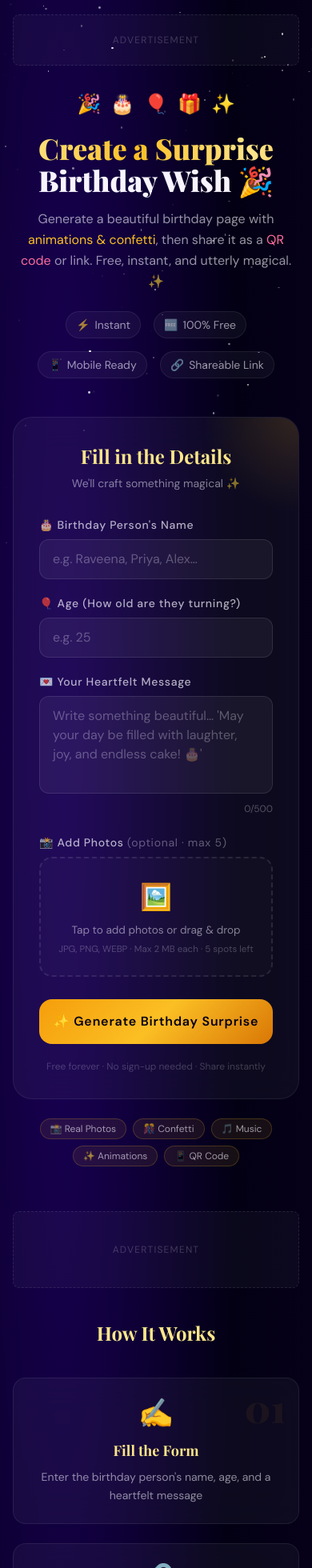
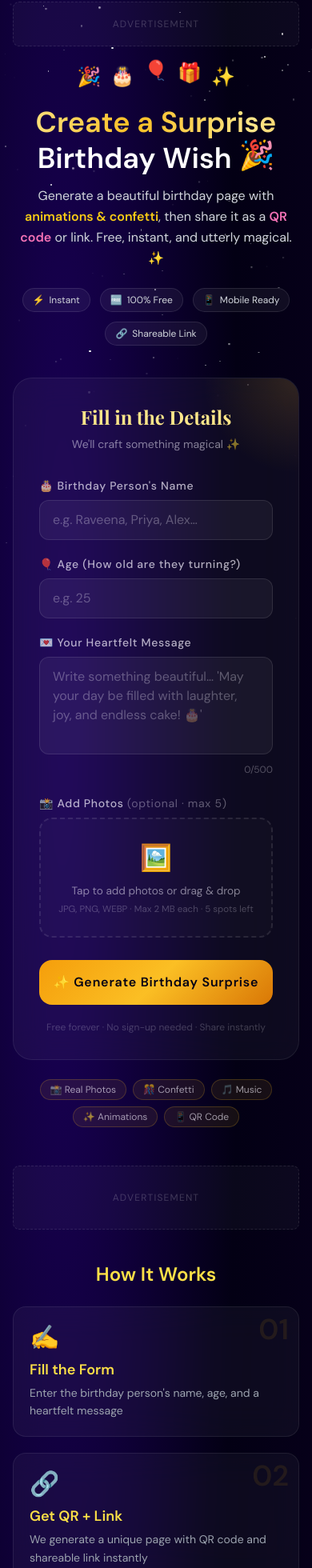
Before and after one commit to codewith-swapnil/birthday-qr-surprise, a Next.js app: page / in a window 390 px wide. Shown: the part 30-1990 px from the top of the page at 80% size. Built offline with nearby package versions, Linux system fonts and the light colour scheme; a web font is replaced by a local one.

Commit message:
resposnive

```diff
--- a/app/globals.css
+++ b/app/globals.css
@@ -215,3 +215,11 @@ body {
   from { opacity: 0; transform: translateY(30px); }
   to { opacity: 1; transform: translateY(0); }
 }
+
+@keyframes float {
+  0%, 100% { transform: translateY(0px); }
+  50% { transform: translateY(-10px); }
+}
+.animate-float {
+  animation: float 2s ease-in-out infinite;
+}
--- a/app/page.tsx
+++ b/app/page.tsx
@@ -7,30 +7,72 @@ import { FEATURED_SLUGS, generateBlogContent } from '@/lib/blogData';
 const StarField = dynamic(() => import('@/components/StarField'), { ssr: false });
 
 export const metadata: Metadata = {
-  title: 'Birthday QR Surprise 🎉 - Free Birthday Wish Generator',
+  title: 'Birthday QR Surprise 🎉 – Free Birthday Wish Generator & QR Code Creator',
   description:
-    'Create a personalized birthday surprise with QR code! Enter name, age & message to generate a magical birthday wish page with confetti and balloons. Share via WhatsApp instantly.',
+    'Create a personalized birthday surprise with QR code. Enter name, age & message to generate a magical animated wish page with confetti and balloons. Share instantly via WhatsApp. 100% free.',
+  keywords: [
+    'birthday wish generator',
+    'free birthday QR code',
+    'personalized birthday message',
+    'magical birthday surprise',
+    'birthday page with confetti',
+    'shareable birthday link',
+  ],
+  alternates: {
+    canonical: 'https://birthday-qr.vercel.app',
+  },
+  openGraph: {
+    title: 'Birthday QR Surprise – Free Magical Birthday Wish Generator',
+    description: 'Generate a stunning birthday page with confetti, balloons, and a QR code. Share the love in seconds!',
+    url: 'https://birthday-qr.vercel.app',
+    siteName: 'Birthday QR Surprise',
+    images: [
+      {
+        url: '/og-image.png',
+        width: 1200,
+        height: 630,
+        alt: 'Birthday QR Surprise – Create magical birthday wishes',
+      },
+    ],
+    type: 'website',
+  },
+  twitter: {
+    card: 'summary_large_image',
+    title: 'Birthday QR Surprise – Free Birthday Wish Generator',
+    description: 'Create a personalized animated birthday page with QR code – share via WhatsApp.',
+    images: ['/og-image.png'],
+  },
 };
 
 export default function HomePage() {
-  // Get featured posts data
   const featuredPosts = FEATURED_SLUGS.slice(0, 6).map((slug) => ({
     slug,
     ...generateBlogContent(slug),
   }));
 
   return (
+    <>
+      {/* Skip to content link for accessibility */}
+      <a
+        href="#main-content"
+        className="sr-only focus:not-sr-only focus:absolute focus:top-4 focus:left-4 focus:z-50 focus:px-4 focus:py-2 focus:bg-yellow-500 focus:text-black focus:rounded-md"
+      >
+        Skip to main content
+      </a>
+
       <main
+        id="main-content"
         style={{
           minHeight: '100vh',
-        background: 'radial-gradient(ellipse at 20% 20%, #1a0058 0%, #030014 50%, #0a001f 100%)',
+          background:
+            'radial-gradient(ellipse at 20% 20%, #1a0058 0%, #030014 50%, #0a001f 100%)',
           position: 'relative',
           overflow: 'hidden',
         }}
       >
         <StarField />
 
-      {/* Ambient glows */}
+        {/* Ambient glows - purely decorative */}
         <div
           aria-hidden="true"
           style={{
@@ -56,22 +98,25 @@ export default function HomePage() {
           }}
         />
 
-      <div className="relative z-10 px-4 py-12 md:py-16">
-        {/* Top Ad Banner */}
-        <div className="max-w-3xl mx-auto mb-8">
-          <div className="ad-slot h-16 rounded-xl" aria-label="Advertisement">
+        <div className="relative z-10 px-4 sm:px-6 py-8 md:py-12 lg:py-16">
+          {/* Top Ad Banner - responsive height */}
+          <div className="max-w-3xl mx-auto mb-6 md:mb-8">
+            <div
+              className="ad-slot h-14 sm:h-16 rounded-xl"
+              aria-label="Advertisement space"
+            >
               <span>Advertisement</span>
             </div>
           </div>
 
           {/* Header Section */}
-        <div className="text-center mb-12 md:mb-14">
+          <header className="text-center mb-10 md:mb-14">
             {/* Floating emoji row */}
-          <div className="flex justify-center gap-3 mb-5">
+            <div className="flex justify-center gap-3 mb-4 md:mb-5" aria-hidden="true">
               {['🎉', '🎂', '🎈', '🎁', '✨'].map((emoji, i) => (
                 <span
                   key={emoji}
-                className="text-2xl md:text-3xl"
+                  className="text-2xl md:text-3xl lg:text-4xl"
                   style={{
                     display: 'inline-block',
                     animation: `float ${3 + i * 0.4}s ease-in-out ${i * 0.3}s infinite`,
@@ -82,37 +127,29 @@ export default function HomePage() {
               ))}
             </div>
 
-          {/* Main Heading */}
-          <h1
-            className="text-4xl md:text-6xl lg:text-7xl font-black mb-4 leading-tight"
-            style={{ fontFamily: 'var(--font-display)', lineHeight: 1.1 }}
-          >
+            <h1 className="text-4xl sm:text-5xl md:text-6xl lg:text-7xl font-black mb-3 md:mb-4 leading-tight">
               <span className="gold-text">Create a Surprise</span>
               <br />
-            <span style={{ color: '#f8f4ff' }}>Birthday Wish</span>{' '}
+              <span className="text-white">Birthday Wish</span>{' '}
               <span
-              style={{
-                display: 'inline-block',
-                animation: 'float 2s ease-in-out infinite',
-              }}
+                aria-hidden="true"
+                className="inline-block animate-float"
+                style={{ animation: 'float 2s ease-in-out infinite' }}
               >
                 🎉
               </span>
             </h1>
 
-          <p
-            className="text-base md:text-xl max-w-2xl mx-auto leading-relaxed"
-            style={{ color: 'rgba(248,244,255,0.6)' }}
-          >
+            <p className="text-base sm:text-lg md:text-xl max-w-2xl mx-auto leading-relaxed text-gray-300">
               Generate a beautiful birthday page with{' '}
-            <span style={{ color: '#fbbf24' }}>animations & confetti</span>,
+              <span className="text-yellow-400 font-semibold">animations & confetti</span>,
               then share it as a{' '}
-            <span style={{ color: '#ff6b9d' }}>QR code</span> or link.
+              <span className="text-pink-400 font-semibold">QR code</span> or link.
               <br className="hidden md:block" /> Free, instant, and utterly magical. ✨
             </p>
 
             {/* Trust badges */}
-          <div className="flex flex-wrap justify-center gap-4 mt-6">
+            <div className="flex flex-wrap justify-center gap-3 md:gap-4 mt-6">
               {[
                 { icon: '⚡', label: 'Instant' },
                 { icon: '🆓', label: '100% Free' },
@@ -121,45 +158,43 @@ export default function HomePage() {
               ].map(({ icon, label }) => (
                 <div
                   key={label}
-                className="flex items-center gap-1.5 text-sm px-3 py-1.5 rounded-full"
-                style={{
-                  background: 'rgba(255,255,255,0.04)',
-                  border: '1px solid rgba(255,255,255,0.08)',
-                  color: 'rgba(248,244,255,0.6)',
-                }}
+                  className="flex items-center gap-1.5 text-xs sm:text-sm px-3 py-1.5 rounded-full bg-white/5 border border-white/10 text-gray-300"
                 >
-                <span>{icon}</span>
+                  <span aria-hidden="true">{icon}</span>
                   <span>{label}</span>
                 </div>
               ))}
             </div>
-        </div>
+          </header>
 
-        {/* Form */}
+          {/* Interactive form */}
           <HomeForm />
 
           {/* Middle Ad */}
-        <div className="max-w-3xl mx-auto mt-14 mb-6">
-          <div className="ad-slot h-24 rounded-xl" aria-label="Advertisement">
+          <div className="max-w-3xl mx-auto mt-12 md:mt-14 mb-6">
+            <div
+              className="ad-slot h-20 sm:h-24 rounded-xl"
+              aria-label="Advertisement space"
+            >
               <span>Advertisement</span>
             </div>
           </div>
 
-        {/* How It Works */}
-        <section className="max-w-4xl mx-auto mt-10 text-center">
+          {/* How It Works Section */}
+          <section className="max-w-4xl mx-auto mt-10 md:mt-12 text-center" aria-labelledby="how-it-works-heading">
             <h2
-            className="text-2xl md:text-3xl font-bold mb-10"
-            style={{ fontFamily: 'var(--font-display)', color: '#fde68a' }}
+              id="how-it-works-heading"
+              className="text-2xl sm:text-3xl md:text-4xl font-bold mb-6 md:mb-10 text-yellow-300"
             >
               How It Works
             </h2>
-          <div className="grid grid-cols-1 md:grid-cols-3 gap-6">
+            <div className="grid grid-cols-1 sm:grid-cols-2 lg:grid-cols-3 gap-5 md:gap-6">
               {[
                 {
                   step: '01',
                   icon: '✍️',
                   title: 'Fill the Form',
-                desc: 'Enter the birthday person\'s name, age, and a heartfelt message',
+                  desc: "Enter the birthday person's name, age, and a heartfelt message",
                 },
                 {
                   step: '02',
@@ -174,113 +209,77 @@ export default function HomePage() {
                   desc: 'Send via WhatsApp or share the link. They open it to a beautiful surprise!',
                 },
               ].map(({ step, icon, title, desc }) => (
-              <div key={step} className="glass rounded-2xl p-6 relative overflow-hidden">
                 <div
-                  style={{
-                    position: 'absolute',
-                    top: 12,
-                    right: 16,
-                    fontSize: '3rem',
-                    fontWeight: 900,
-                    color: 'rgba(251,191,36,0.06)',
-                    fontFamily: 'var(--font-display)',
-                    lineHeight: 1,
-                  }}
+                  key={step}
+                  className="glass rounded-2xl p-5 md:p-6 relative overflow-hidden text-left sm:text-center"
+                >
+                  <div
+                    aria-hidden="true"
+                    className="absolute top-2 right-3 text-4xl md:text-5xl font-black text-yellow-500/10"
                   >
                     {step}
                   </div>
-                <div className="text-4xl mb-3">{icon}</div>
-                <h3
-                  className="font-bold text-lg mb-2"
-                  style={{ fontFamily: 'var(--font-display)', color: '#fde68a' }}
-                >
+                  <div className="text-3xl md:text-4xl mb-2 md:mb-3" aria-hidden="true">
+                    {icon}
+                  </div>
+                  <h3 className="font-bold text-lg md:text-xl mb-1 md:mb-2 text-yellow-300">
                     {title}
                   </h3>
-                <p className="text-sm leading-relaxed" style={{ color: 'rgba(248,244,255,0.55)' }}>
-                  {desc}
-                </p>
+                  <p className="text-sm md:text-base text-gray-400 leading-relaxed">{desc}</p>
                 </div>
               ))}
             </div>
           </section>
 
-        {/* 🌟 NEW: Featured Blog Section 🎉 */}
-        <section className="max-w-6xl mx-auto mt-16">
-          <div className="flex flex-col md:flex-row justify-between items-center mb-8">
+          {/* Featured Blog Section */}
+          <section className="max-w-6xl mx-auto mt-16 md:mt-20" aria-labelledby="blog-heading">
+            <div className="flex flex-col sm:flex-row justify-between items-center mb-6 md:mb-8 gap-3">
               <h2
-              className="text-2xl md:text-3xl font-bold text-center md:text-left"
-              style={{ fontFamily: 'var(--font-display)', color: '#fde68a' }}
+                id="blog-heading"
+                className="text-2xl sm:text-3xl font-bold text-yellow-300 text-center sm:text-left"
               >
                 📖 Birthday QR Blog: Ideas & Guides
               </h2>
               <Link
                 href="/blog"
-              className="text-sm px-4 py-2 rounded-full transition-all mt-3 md:mt-0"
-              style={{
-                background: 'rgba(251,191,36,0.1)',
-                border: '1px solid rgba(251,191,36,0.3)',
-                color: '#fbbf24',
-              }}
+                className="text-sm px-4 py-2 rounded-full bg-yellow-500/10 border border-yellow-500/30 text-yellow-400 hover:bg-yellow-500/20 transition-all text-center"
+                aria-label="View all blog articles"
               >
                 View all articles →
               </Link>
             </div>
 
-          <div className="grid grid-cols-1 sm:grid-cols-2 lg:grid-cols-3 gap-5">
+            <div className="grid grid-cols-1 sm:grid-cols-2 lg:grid-cols-3 gap-5 md:gap-6">
               {featuredPosts.map((post) => (
-              <Link key={post.slug} href={`/blog/${post.slug}`} className="group block">
+                <Link
+                  key={post.slug}
+                  href={`/blog/${post.slug}`}
+                  className="group block focus:outline-none focus:ring-2 focus:ring-yellow-500 rounded-2xl"
+                >
                   <article
-                  className="h-full rounded-2xl p-5 transition-all duration-300 group-hover:scale-[1.02]"
-                  style={{
-                    background: 'linear-gradient(135deg, rgba(139,92,246,0.08), rgba(251,191,36,0.04))',
-                    border: '1px solid rgba(251,191,36,0.15)',
-                  }}
+                    className="h-full rounded-2xl p-5 transition-all duration-300 group-hover:scale-[1.02] group-focus:scale-[1.02] bg-gradient-to-br from-purple-500/10 to-yellow-500/5 border border-yellow-500/20"
+                    aria-labelledby={`blog-title-${post.slug}`}
                   >
                     <div className="flex items-center justify-between mb-3">
-                    <span className="text-3xl">{post.emoji}</span>
-                    <span
-                      className="text-xs px-2 py-0.5 rounded-full"
-                      style={{
-                        background: 'rgba(255,255,255,0.05)',
-                        color: 'rgba(248,244,255,0.4)',
-                      }}
-                    >
+                      <span className="text-3xl" aria-hidden="true">
+                        {post.emoji}
+                      </span>
+                      <span className="text-xs px-2 py-0.5 rounded-full bg-white/5 text-gray-400">
                         {post.readingTime}
                       </span>
                     </div>
                     <h3
-                    className="font-bold text-sm md:text-base leading-snug mb-2 group-hover:text-yellow-300 transition-colors"
-                    style={{
-                      fontFamily: 'var(--font-display)',
-                      color: '#f8f4ff',
-                      display: '-webkit-box',
-                      WebkitLineClamp: 2,
-                      WebkitBoxOrient: 'vertical',
-                      overflow: 'hidden',
-                    }}
+                      id={`blog-title-${post.slug}`}
+                      className="font-bold text-base md:text-lg leading-snug mb-2 group-hover:text-yellow-300 transition-colors line-clamp-2"
                     >
                       {post.title}
                     </h3>
-                  <p
-                    className="text-xs leading-relaxed"
-                    style={{
-                      color: 'rgba(248,244,255,0.5)',
-                      display: '-webkit-box',
-                      WebkitLineClamp: 3,
-                      WebkitBoxOrient: 'vertical',
-                      overflow: 'hidden',
-                    }}
-                  >
+                    <p className="text-xs md:text-sm text-gray-400 line-clamp-3 leading-relaxed">
                       {post.description}
                     </p>
                     <div className="mt-3 flex items-center justify-between">
-                    <span className="text-xs" style={{ color: 'rgba(248,244,255,0.25)' }}>
-                      {post.publishDate}
-                    </span>
-                    <span
-                      className="text-xs font-semibold"
-                      style={{ color: '#fbbf24' }}
-                    >
+                      <span className="text-xs text-gray-500">{post.publishDate}</span>
+                      <span className="text-xs font-semibold text-yellow-400" aria-hidden="true">
                         Read Article →
                       </span>
                     </div>
@@ -289,16 +288,10 @@ export default function HomePage() {
               ))}
             </div>
 
-          {/* Subtle CTA to blog */}
             <div className="text-center mt-8">
               <Link
                 href="/blog"
-              className="inline-block text-sm px-5 py-2 rounded-full"
-              style={{
-                background: 'rgba(255,255,255,0.03)',
-                border: '1px solid rgba(255,255,255,0.1)',
-                color: 'rgba(248,244,255,0.6)',
-              }}
+                className="inline-block text-sm px-5 py-2 rounded-full bg-white/5 border border-white/10 text-gray-400 hover:text-yellow-400 transition-colors"
               >
                 🎂 Explore all birthday surprise ideas (400+ articles)
               </Link>
@@ -306,14 +299,14 @@ export default function HomePage() {
           </section>
 
           {/* Features Section */}
-        <section className="max-w-4xl mx-auto mt-14">
+          <section className="max-w-4xl mx-auto mt-14 md:mt-16" aria-labelledby="features-heading">
             <h2
-            className="text-2xl md:text-3xl font-bold mb-8 text-center"
-            style={{ fontFamily: 'var(--font-display)', color: '#fde68a' }}
+              id="features-heading"
+              className="text-2xl sm:text-3xl md:text-4xl font-bold mb-6 md:mb-8 text-center text-yellow-300"
             >
-            What's Included 🎁
+              What&apos;s Included 🎁
             </h2>
-          <div className="grid grid-cols-2 md:grid-cols-4 gap-4">
+            <div className="grid grid-cols-2 sm:grid-cols-4 gap-3 md:gap-4">
               {[
                 { icon: '🎊', label: 'Confetti Rain' },
                 { icon: '🎈', label: 'Floating Balloons' },
@@ -326,55 +319,51 @@ export default function HomePage() {
               ].map(({ icon, label }) => (
                 <div
                   key={label}
-                className="glass rounded-xl p-4 text-center"
-                style={{ borderColor: 'rgba(251,191,36,0.1)' }}
+                  className="glass rounded-xl p-3 md:p-4 text-center border border-yellow-500/10"
                 >
-                <div className="text-2xl mb-1">{icon}</div>
-                <div className="text-xs" style={{ color: 'rgba(248,244,255,0.6)' }}>
-                  {label}
+                  <div className="text-xl sm:text-2xl mb-1" aria-hidden="true">
+                    {icon}
                   </div>
+                  <div className="text-xs sm:text-sm text-gray-400">{label}</div>
                 </div>
               ))}
             </div>
           </section>
 
           {/* Footer */}
-        <footer className="max-w-4xl mx-auto mt-16 text-center pb-6">
-          <p className="text-xs" style={{ color: 'rgba(248,244,255,0.2)' }}>
+          <footer className="max-w-4xl mx-auto mt-16 md:mt-20 pt-6 pb-4 text-center border-t border-white/10">
+            <p className="text-xs text-gray-500">
               © {new Date().getFullYear()} Birthday QR Surprise · Made with ❤️ · Free Birthday Wish Generator
             </p>
-          <div className="flex flex-wrap justify-center gap-4 mt-3">
+            <nav className="flex flex-wrap justify-center gap-4 mt-3" aria-label="Footer navigation">
               <Link
                 href="/privacy"
-              className="text-xs hover:text-yellow-400 transition-colors"
-              style={{ color: 'rgba(248,244,255,0.4)' }}
+                className="text-xs text-gray-400 hover:text-yellow-400 transition-colors"
               >
                 Privacy Policy
               </Link>
               <Link
                 href="/terms"
-              className="text-xs hover:text-yellow-400 transition-colors"
-              style={{ color: 'rgba(248,244,255,0.4)' }}
+                className="text-xs text-gray-400 hover:text-yellow-400 transition-colors"
               >
                 Terms of Service
               </Link>
               <Link
                 href="/contact"
-              className="text-xs hover:text-yellow-400 transition-colors"
-              style={{ color: 'rgba(248,244,255,0.4)' }}
+                className="text-xs text-gray-400 hover:text-yellow-400 transition-colors"
               >
                 Contact
               </Link>
               <Link
                 href="/about"
-              className="text-xs hover:text-yellow-400 transition-colors"
-              style={{ color: 'rgba(248,244,255,0.4)' }}
+                className="text-xs text-gray-400 hover:text-yellow-400 transition-colors"
               >
                 About Us
               </Link>
-          </div>
+            </nav>
           </footer>
         </div>
       </main>
+    </>
   );
 }
```
Lines whose indentation alone changed are shown as unchanged.
